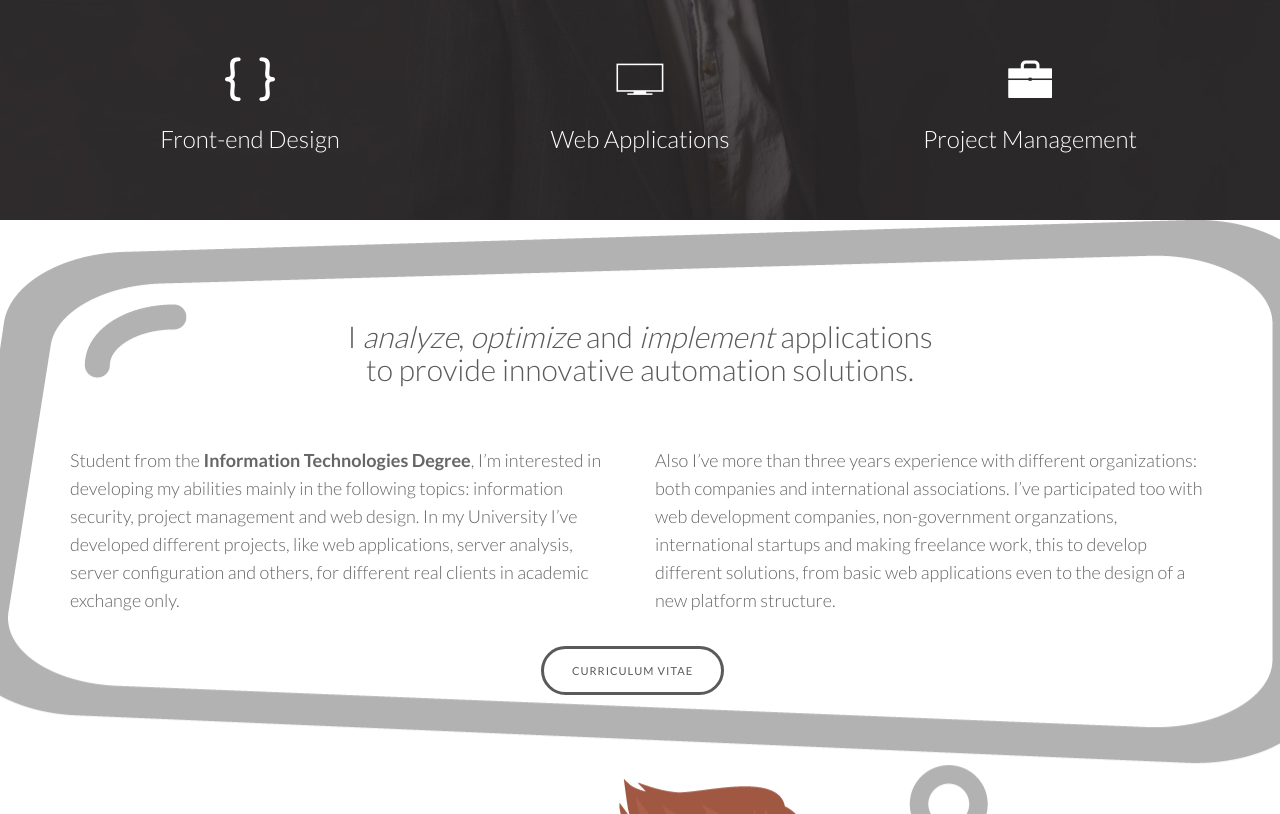
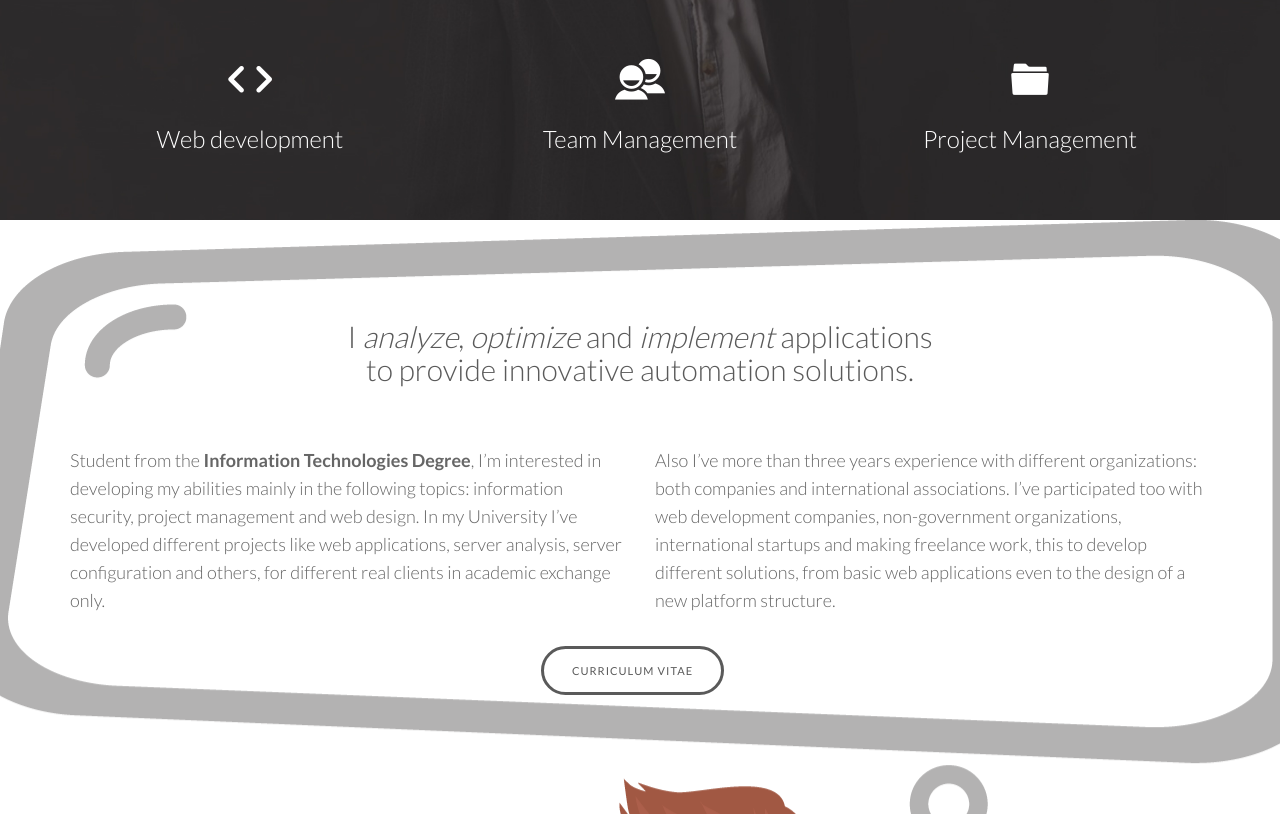
Before and after one commit to Manaric/portfolio, a website: page index.html in a window 1280 px wide. Shown: the part 480-1294 px from the top of the page. Drawn offline with nearby package versions, Linux system fonts and the light colour scheme; files whose address does not match are found by name.

Commit message:
Fixed typos and changed images and data

```diff
--- a/assets/js/handlebars/data.js
+++ b/assets/js/handlebars/data.js
@@ -131,7 +131,7 @@ var portfolio = {
 			img : "assets/img/portfolio/thumbnails/portfolio_10.png",
 			type : "Web Application",
 			zoom : "assets/img/portfolio/data/portfolio_10.jpg",
-			href : "http://tygmedical.com.mx/",
+			href : "http://tygmedical.azurewebsites.net",
 			title : "TyG Medical Web Application",
 			description : "TyG Medical is a medical services company that provides support to the industry and is located in Chihuahua City. In order to have a better communication with their collaborators that are in their clients facilities, we (a team of developers and I, as the leader of that team) developed a web application that could help the HR department to have a fluent communication. Also, it implements an inventory management section, where medics can request more medicament and the company administration can manage those request and the medicament.",
 			client : "TyG Medical",
@@ -147,7 +147,7 @@ var portfolio = {
 			title : "WTF Style Online Store",
 			description : "WTF is the new image of what it was X-Shirt. Now, with a whole new organization we have created a new sales platform project, where each brand can be managed separately but can interact between them too! It's also able to show the customers where their products where made (with exact locations!). All this is created using WordPress CMS structure.",
 			client : "WTF Style",
-			date : "May 2017"
+			date : "Coming soon"
 		}
 	]
 };
--- a/index.html
+++ b/index.html
@@ -77,17 +77,17 @@
 
                 <div class="row mt">
                     <div class="col-sm-4">
-                        <i class="ion-android-developer"></i>
-                        <h3>Front-end Design</h3>
+                        <i class="ion-code"></i>
+                        <h3>Web development</h3>
                     </div><!--/col-md-4-->
 
                     <div class="col-sm-4">
-                        <i class="ion-ios7-monitor-outline"></i>
-                        <h3>Web Applications</h3>
+                        <i class="ion-android-contacts"></i>
+                        <h3>Team Management</h3>
                     </div><!--/col-md-4-->
 
                     <div class="col-sm-4">
-                        <i class="ion-briefcase"></i>
+                        <i class="ion-folder"></i>
                         <h3>Project Management</h3>
                     </div><!--/col-md-4-->
 
@@ -102,10 +102,10 @@
             <div class="row">
                 <h2 class="centered mb">I <i>analyze</i>, <i>optimize</i> and <i>implement</i> applications<br />to provide innovative automation solutions.</h2>
                 <div class="col-md-6">
-                    <p>Student from the <strong>Information Technologies Degree</strong>, I’m interested in developing my abilities mainly in the following topics: information security, project management and web design. In my University I’ve developed different projects, like web applications, server analysis, server configuration and others, for different real clients in academic exchange only. </p>
+                    <p>Student from the <strong>Information Technologies Degree</strong>, I’m interested in developing my abilities mainly in the following topics: information security, project management and web design. In my University I’ve developed different projects like web applications, server analysis, server configuration and others, for different real clients in academic exchange only. </p>
                 </div><!--/col-md-6-->
                 <div class="col-md-6">
-                    <p>Also I’ve more than three years experience with different organizations: both companies and international associations. I’ve participated too with web development companies, non-government organzations, international startups and making freelance work, this to develop different solutions, from basic web applications even to the design of a new platform structure.</p>
+                    <p>Also I’ve more than three years experience with different organizations: both companies and international associations. I’ve participated too with web development companies, non-government organizations, international startups and making freelance work, this to develop different solutions, from basic web applications even to the design of a new platform structure.</p>
                 </div><!--/col-md-6-->
             </div><!--/row-->
             <br />
```
Also changed, not shown: assets/img/portfolio/data/portfolio_10.jpg, assets/img/portfolio/data/portfolio_11.jpg (added).
